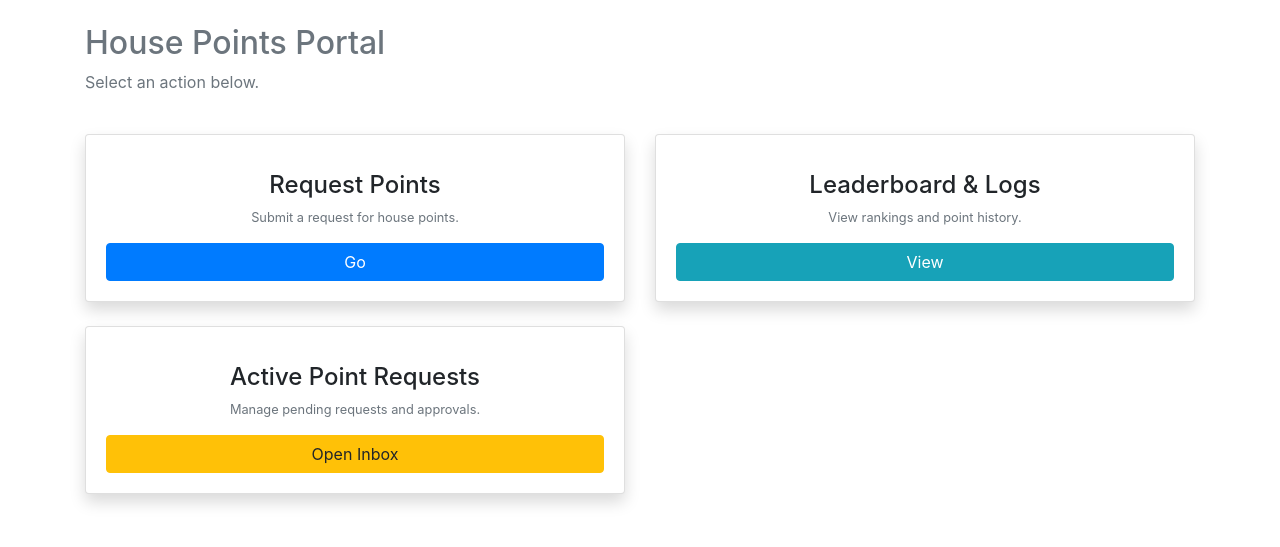
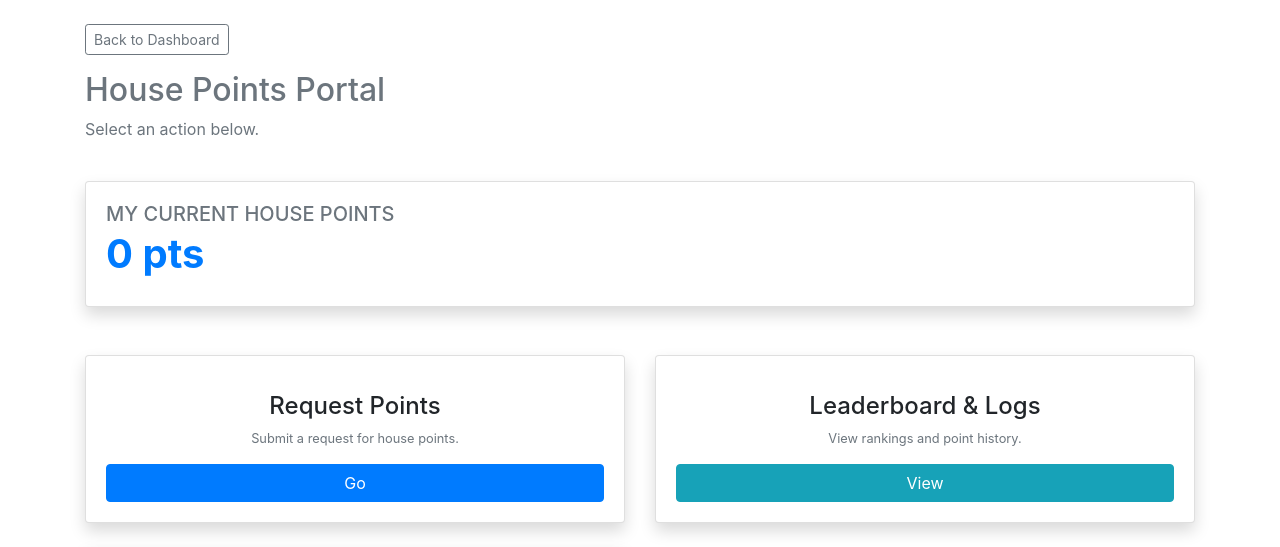
Before and after one commit to dannguyen111/palamedes, a Django app: page /dashboard/points/ in a window 1280 px wide. Shown: the part 62-609 px from the top of the page. Before the commit the page ends 567 px from the top, so only its background shows below. Run offline with Django 5.2, Linux system fonts and the light colour scheme; the visitor is signed in with stand-in values (Sample User, id 1); data that the repository does not hold is empty.

Commit message:
added back button in points hub pages & created a card for current points

```diff
--- a/palamedes/dashboard/templates/dashboard/points_hub.html
+++ b/palamedes/dashboard/templates/dashboard/points_hub.html
@@ -1,6 +1,14 @@
 {% extends "homepage/base.html" %}
 
 {% block content %}
+<div class="row mb-3">
+    <div class="col-md-12">
+        <a href="{% url 'dashboard' %}" class="btn btn-outline-secondary btn-sm">
+            <i class="fas fa-arrow-left"></i> Back to Dashboard
+        </a>
+    </div>
+</div>
+
 <div class="row mb-4">
     <div class="col-md-12">
         <h2 class="text-secondary">
@@ -8,6 +16,31 @@
             House Points Portal
         </h2>
         <p class="text-muted">Select an action below.</p>
+    </div>
+</div>
+
+<div class="row mb-5">
+    <div class="col-md-12">
+        <div class="card shadow border-left-primary">
+            <div class="card-body">
+                <div class="row align-items-center">
+                    <div class="col">
+                        <h5 class="text-muted text-uppercase mb-1">My Current House Points</h5>
+
+                        <h1 class="font-weight-bold text-primary">
+                            {{ total_points }} pts
+                        </h1>
+
+                        <!-- {% if total_due == 0 %}
+                        <span class="badge badge-success">Paid in Full</span>
+                        {% endif %} -->
+                    </div>
+                    <div class="col-auto">
+                        <i class="fas fa-file-invoice-dollar fa-4x text-gray-300"></i>
+                    </div>
+                </div>
+            </div>
+        </div>
     </div>
 </div>
 
--- a/palamedes/dashboard/views.py
+++ b/palamedes/dashboard/views.py
@@ -223,7 +223,15 @@ def chapter_ledger(request):
 @login_required
 def points_hub(request):
     # Potentially pass 'pending_count' if we want to show badges on the menu
-    return render(request, 'dashboard/points_hub.html')
+    # include current points total
+    user = request.user
+    total_points = user.points_received.filter(status='APPROVED').aggregate(Sum('amount'))['amount__sum'] or 0
+
+    context = {
+        'total_points': total_points
+    }
+
+    return render(request, 'dashboard/points_hub.html', context)
 
 @login_required
 def dues_dashboard(request):
```
Also changed, not shown: palamedes/dashboard/templates/dashboard/assign_points.html (+9 -1 lines), palamedes/dashboard/templates/dashboard/inbox.html (+9 -1 lines), palamedes/dashboard/templates/dashboard/ledger.html (+10 -2 lines), palamedes/dashboard/templates/dashboard/submit_points.html (+8 -0 lines).
